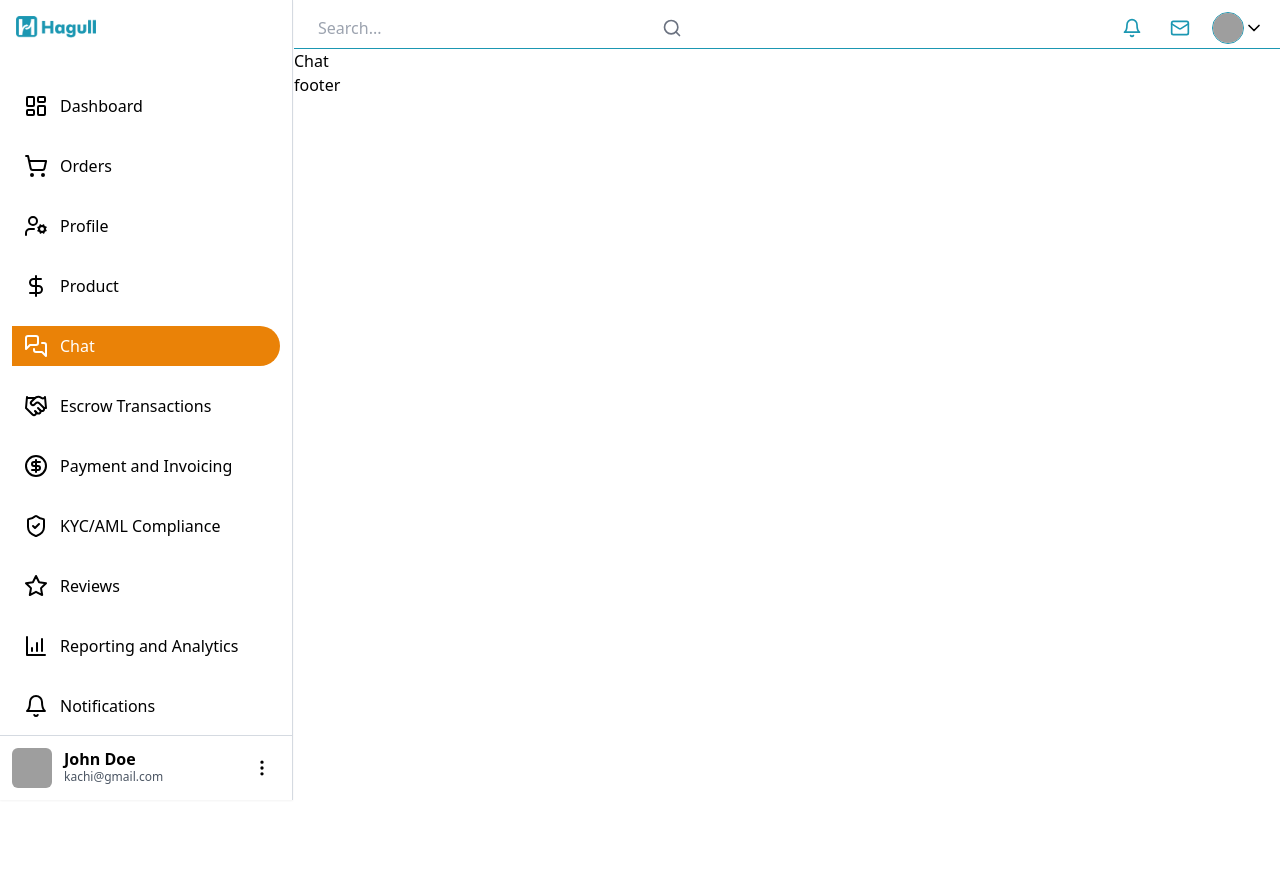
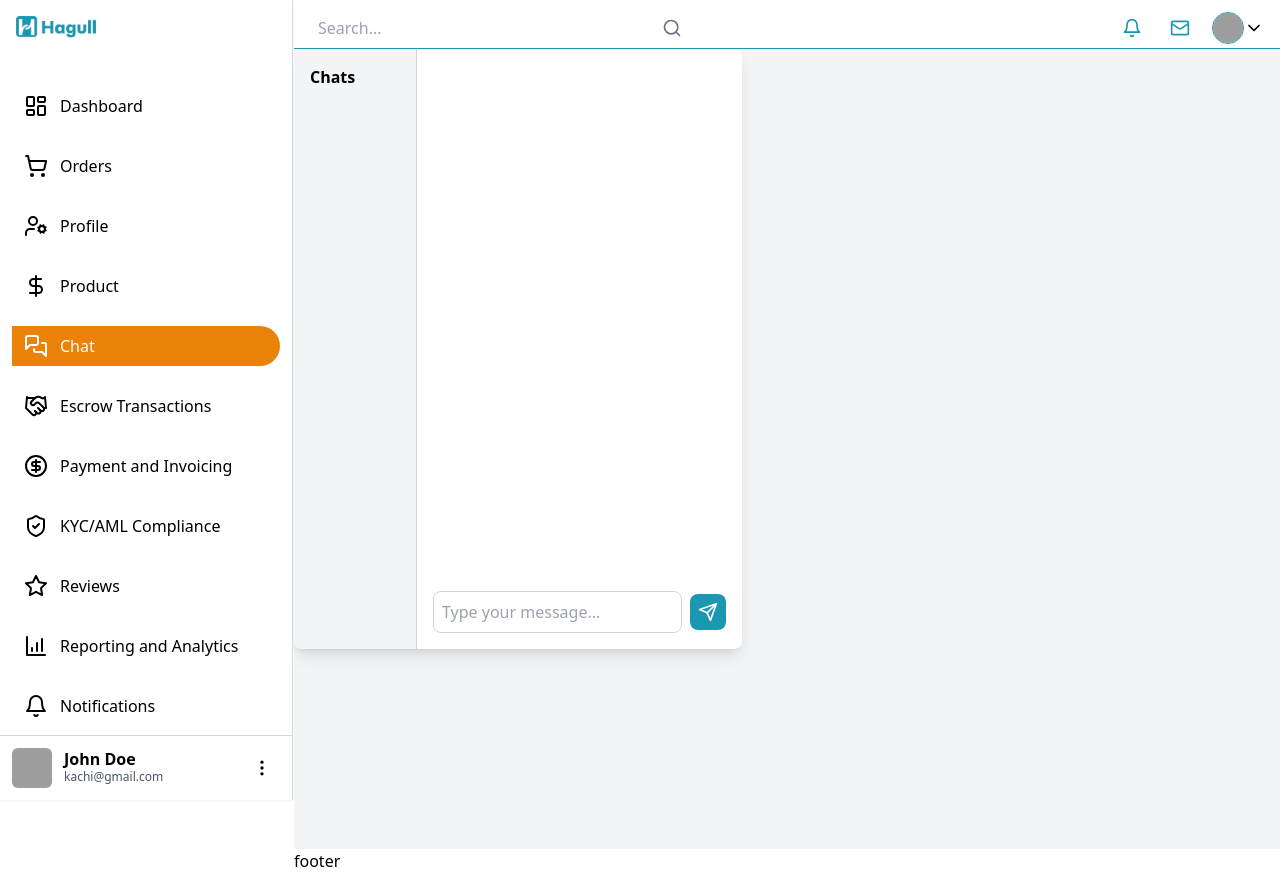
Before and after one commit to Onyedikachi123/hagull-dashboard2, a React (Vite) app: page /chat in a window 1280 px wide. Before the commit the page ends 800 px from the top, so only its background shows below. Built offline with nearby package versions, Linux system fonts and the light colour scheme; grey boxes are pictures that could not be loaded.

Commit message:
still working on chat page

```diff
--- a/src/App.jsx
+++ b/src/App.jsx
@@ -5,7 +5,7 @@ import Dashboard from "./pages/Dashboard";
 import Orders from "./pages/Orders";
 import Product from "./pages/Product/Product";
 import Profile from "./pages/Profile";
-import Chat from "./pages/Chat";
+import Chat from "./pages/Chat/Chat";
 import Escrow from "./pages/Escrow";
 import Payment from "./pages/Payment";
 import Kyc from "./pages/Kyc";
--- a/src/pages/Chat.jsx
+++ /dev/null
@@ -1,9 +0,0 @@
-
-
-const Chat = () => {
-  return (
-    <div>Chat</div>
-  )
-}
-
-export default Chat
--- /dev/null
+++ b/src/pages/Chat/Chat.jsx
@@ -0,0 +1,20 @@
+import { useState } from 'react';
+import ChatWindow from './ChatWindow';
+
+const ChatApp = () => {
+    const [messages, setMessages] = useState([]);
+
+    const handleSendMessage = (text) => {
+        setMessages([...messages, { text, sender: 'customer' }]);
+    };
+
+    return (
+        <div className="h-screen flex  bg-gray-100">
+            <div className="bg-white shadow-lg rounded-lg overflow-hidden w-full max-w-md h-3/4">
+                <ChatWindow messages={messages} onSendMessage={handleSendMessage} />
+            </div>
+        </div>
+    );
+};
+
+export default ChatApp;
--- /dev/null
+++ b/src/pages/Chat/ChatWindow.jsx
@@ -0,0 +1,70 @@
+import { useState } from 'react';
+import PropTypes from 'prop-types';
+import { Send } from 'lucide-react';
+
+const ChatWindow = ({ messages, onSendMessage }) => {
+    const [message, setMessage] = useState('');
+    const [activeChat, setActiveChat] = useState(null);
+
+    const handleSend = () => {
+        if (message.trim() !== '') {
+            onSendMessage({ text: message, sender: 'customer' });
+            setMessage('');
+        }
+    };
+
+    const handleChatClick = (index) => {
+        setActiveChat(index);
+    };
+
+    return (
+        <div className="flex h-full">
+            <div className="w-2/4 bg-gray-100 border-r border-gray-300">
+                <div className="p-4 font-bold">Chats</div>
+                {messages.map((msg, index) => (
+                    <div
+                        key={index}
+                        className={`p-2 hover:bg-gray-200 cursor-pointer ${activeChat === index ? 'bg-gray-200' : ''}`}
+                        onClick={() => handleChatClick(index)}
+                    >
+                        {msg.sender === 'vendor' ? 'Vendor' : 'You'}: {msg.text}
+                    </div>
+                ))}
+            </div>
+            <div className="flex-1 flex flex-col">
+                <div className="flex-1 overflow-auto p-4">
+                    {messages.map((msg, index) => (
+                        <div key={index} className={`p-2 my-2 rounded-lg ${msg.sender === 'vendor' ? 'bg-blue-200 self-end' : 'bg-green-200'}`}>
+                            {msg.text}
+                        </div>
+                    ))}
+                </div>
+                <div className="flex items-center p-4">
+                    <input
+                        type="text"
+                        value={message}
+                        onChange={(e) => setMessage(e.target.value)}
+                        className="flex-1 p-2 border border-gray-300 rounded-lg focus:outline-none focus:ring-2 focus:ring-blue-500"
+                        placeholder="Type your message..."
+                    />
+                    <button
+                        onClick={handleSend}
+                        className="ml-2 p-2 bg-blue-500 text-white rounded-lg hover:bg-blue-600 focus:outline-none focus:ring-2 focus:ring-blue-500 focus:ring-offset-2"
+                    >
+                        <Send size={20} />
+                    </button>
+                </div>
+            </div>
+        </div>
+    );
+};
+
+ChatWindow.propTypes = {
+    messages: PropTypes.arrayOf(PropTypes.shape({
+        text: PropTypes.string.isRequired,
+        sender: PropTypes.oneOf(['vendor', 'customer']).isRequired,
+    })).isRequired,
+    onSendMessage: PropTypes.func.isRequired,
+};
+
+export default ChatWindow;
```
Also changed, not shown: 1 other file (tests, documents, lock files or other folders).
